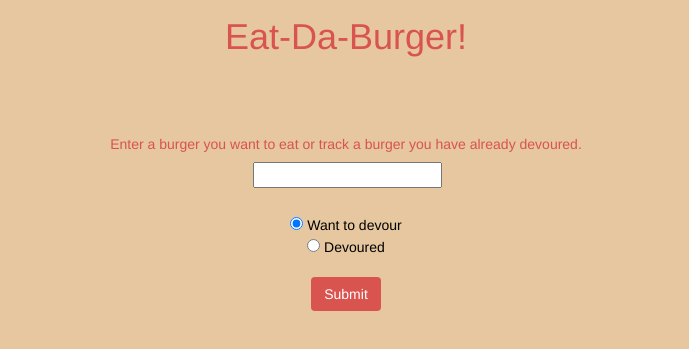
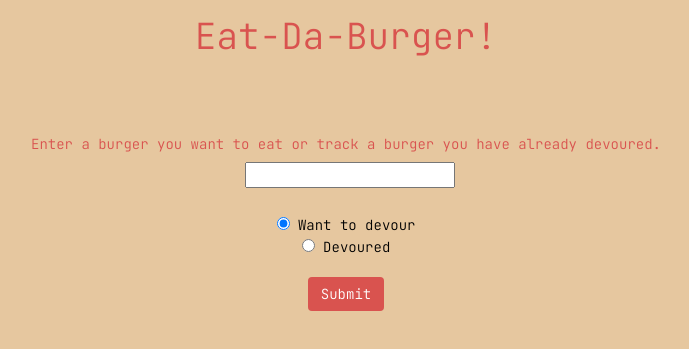
Before and after one commit to briannahebeler/burger, a website: page public/index.html in a window 1280 px wide. Shown: the part 273-622 px from the top of the page, without its empty margins (294-983 px from the left). Drawn offline with nearby package versions, Linux system fonts and the light colour scheme; no server answers.

Commit message:
added google font

```diff
--- a/public/assets/css/style.css
+++ b/public/assets/css/style.css
@@ -1,6 +1,7 @@
 body {
   background-color: #e6c79f;
   color: black;
+  font-family: 'JetBrains Mono', monospace;
 }
 
 h1,
--- a/public/index.html
+++ b/public/index.html
@@ -8,6 +8,8 @@
   <meta http-equiv="X-UA-Compatible" content="ie=edge">
   <meta name="Description" content="Enter your description here" />
 
+  <link rel="preconnect" href="https://fonts.gstatic.com">
+  <link href="https://fonts.googleapis.com/css2?family=JetBrains+Mono:wght@300;600&display=swap" rel="stylesheet">
   <link rel="stylesheet" href="https://cdnjs.cloudflare.com/ajax/libs/twitter-bootstrap/3.3.7/css/bootstrap.min.css">
   <link rel="stylesheet" href="https://cdnjs.cloudflare.com/ajax/libs/font-awesome/5.15.0/css/all.min.css">
   <link rel="stylesheet" href="./assets/css/style.css" type="text/css" />
```
